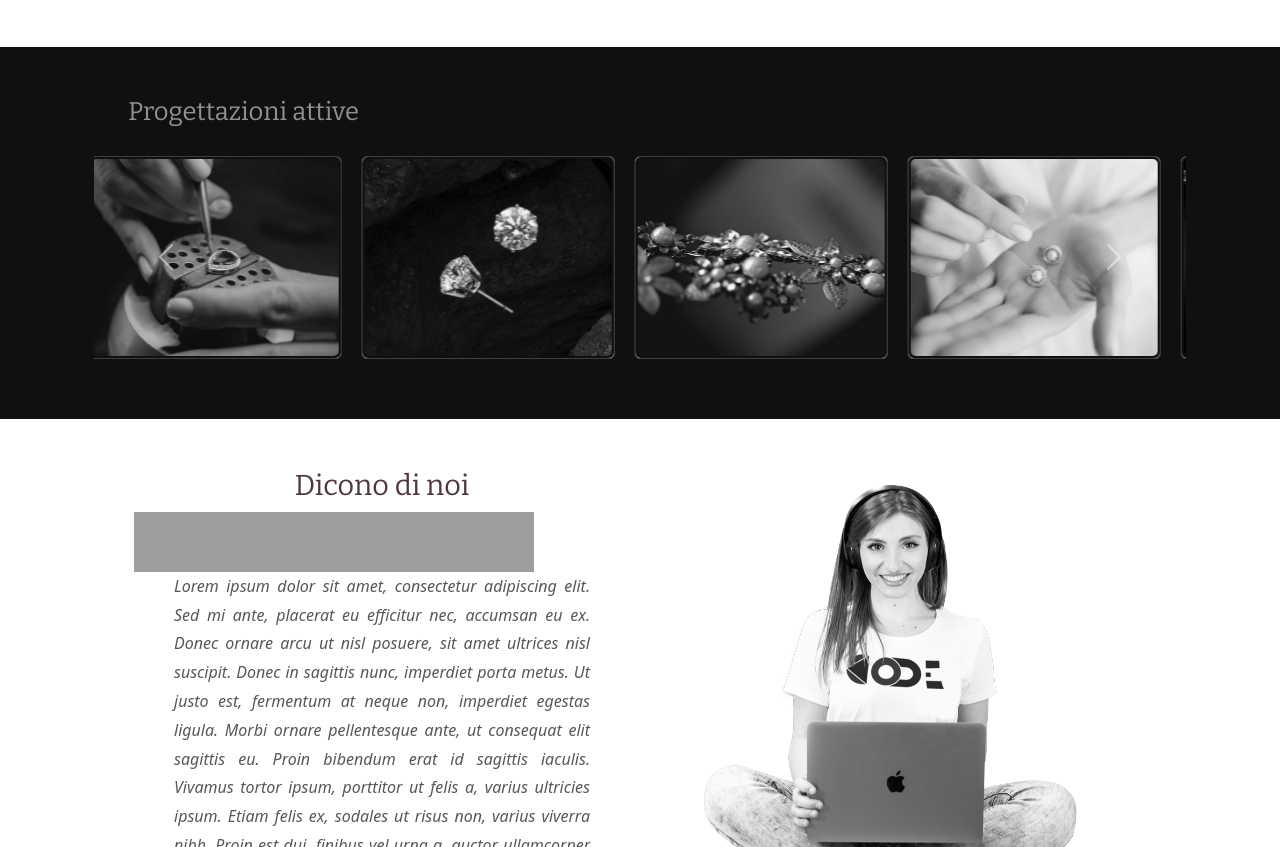
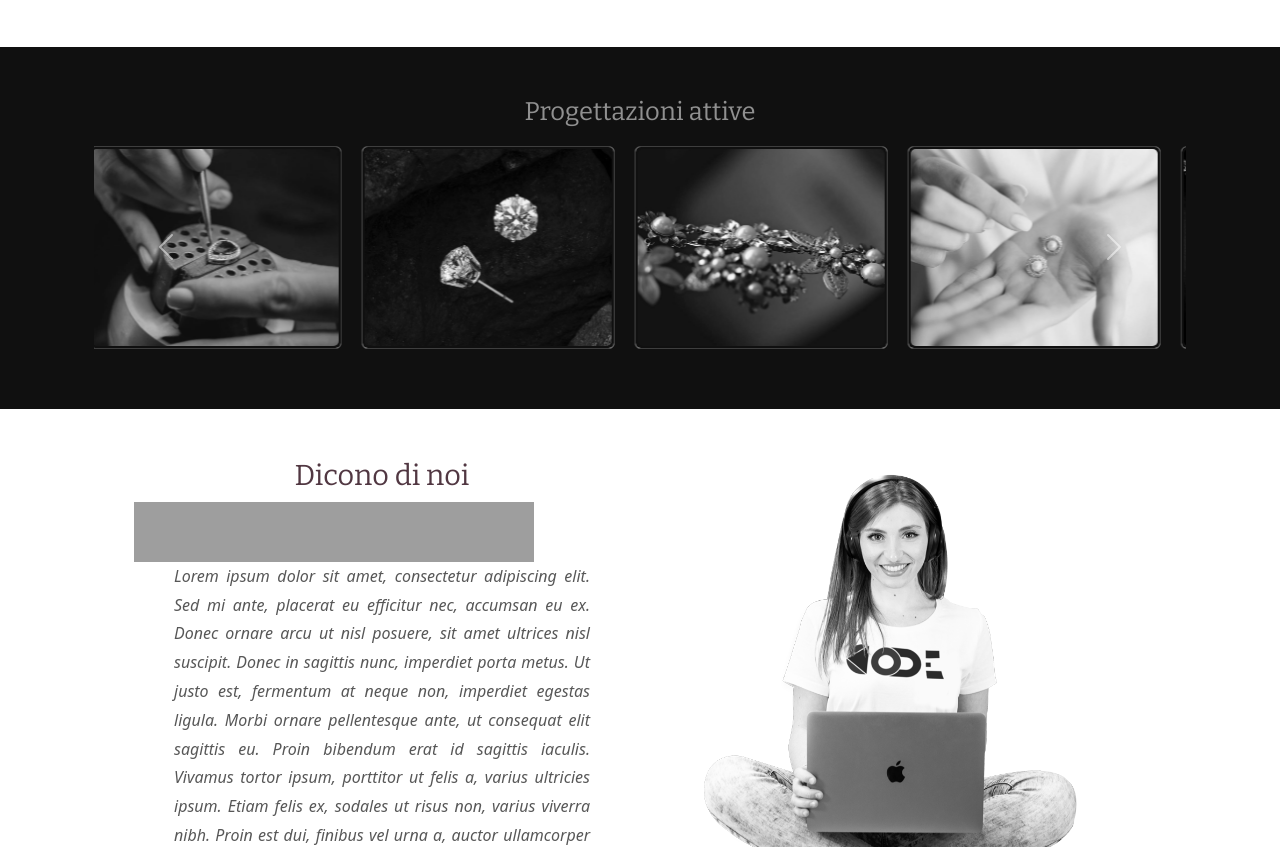
Before and after one commit to rinosan76/accademiaDesign, a plain HTML site: page index.html in a window 1280 px wide. Shown: the part 4257-5104 px from the top of the page. Drawn offline with nearby package versions, Linux system fonts and the light colour scheme; grey boxes are pictures that could not be loaded.

Commit message:
Fatto progetti

```diff
--- a/index.html
+++ b/index.html
@@ -409,15 +409,9 @@ items.forEach((el) => {
                 </table>
             </div>
         </section>
-        <section class="titolo row g-0">
-            <div class="primaColonna col-xl-6 col-lg-12">
-                <div class="contenutoColonna">
-                    <h3>Progettazioni attive</h3>
 
-                </div>
-            </div>
-        </section>
         <section id="carousel-aziende">
+            <h3>Progettazioni attive</h3>
             <div class="container text-center ">
                 <div class="row mx-auto my-auto justify-content-center">
                     <div id="aziendeSlide" class="carousel slide" data-bs-ride="carousel">
--- a/scss/style.scss
+++ b/scss/style.scss
@@ -406,21 +406,22 @@ section.aule {
 }
 
 
-section.titolo {
-    @extend %dueColonne;
-    background-color: $sfondoBanner;
-    padding: 0;
+// section.titolo {
+//     @extend %dueColonne;
+//     background-color: $sfondoBanner;
+//     padding: 0;
 
-    .primaColonna {
-        margin: 50px 0 10px 0;
-        padding: 0;
-    }
+//     .primaColonna {
+//         margin: 50px 0 10px 0;
+//         padding: 0;
 
-    h3 {
-        text-align: start;
-        color: $testoPie;
-    }
-}
+//         @media all and (max-width: ($xl + "px")) {
+//             margin: auto;
+//         }
+//     }
+
+
+// }
 
 section#carousel-gioielli {
     background-color: $sfondoBanner;
@@ -430,10 +431,13 @@ section#carousel-gioielli {
 section#carousel-aziende {
     @extend %dueColonne;
     background-color: $sfondoBanner;
-    padding: 0 0 50px 0;
-    margin-top: 0px;
+    padding: 50px 0;
 
 
+    h3 {
+        text-align: center;
+        color: $testoPie;
+    }
 }
 
 figure.citazione {
```
Also changed, not shown: css/style.css.
